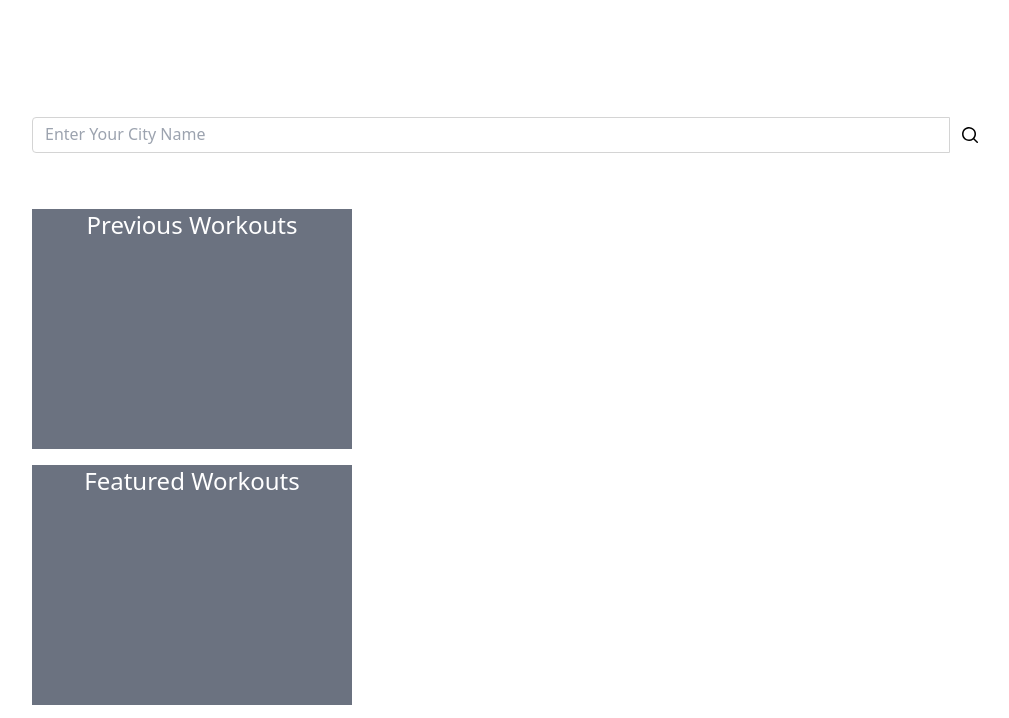
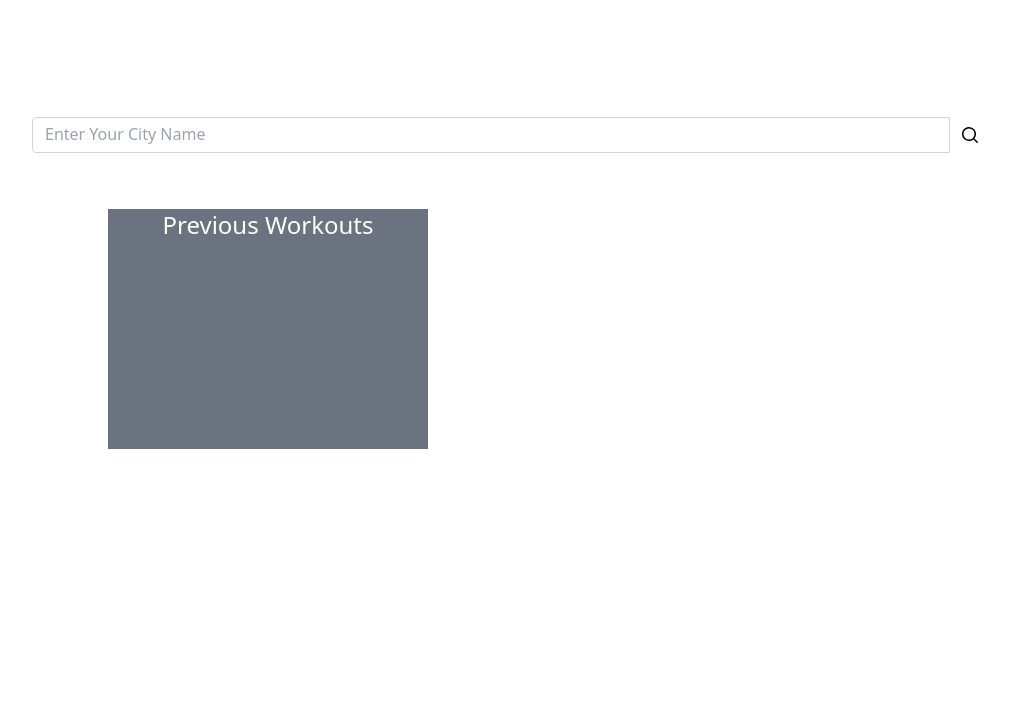
Before and after one commit to boydstacken/fitness-forecast, a plain HTML site: page index.html in a window 1280 px wide. Shown: the part 851-1569 px from the top of the page, without its empty margins (128-1137 px from the left). After the commit the page ends 1380 px from the top, so only its background shows below. Drawn offline with nearby package versions, Linux system fonts and the light colour scheme; files that its build step writes are made by us from their sources.

Commit message:
more formatting on html, menu items and added icon to browswer tab

```diff
--- a/index.html
+++ b/index.html
@@ -6,10 +6,13 @@
     <link rel="stylesheet" href="style.css" />
     <script src="https://cdn.tailwindcss.com"></script>
     <link rel="stylesheet" href="assets/css/style.css" />
+    <link rel="icon" href="Assets/FF Icon.png" />
   </head>
   <body>
     <header class="sticky top-0 z-30">
-      <nav class="sticky tp-0 flex items-center justify-center flex-wrap bg-blue-600 p-6">
+      <nav
+        class="sticky tp-0 flex items-center justify-center flex-wrap bg-blue-600 p-6"
+      >
         <h1 class="text-left text-3xl font-bold text-white pr-10">
           Fitness Forecast
         </h1>
@@ -44,16 +47,16 @@
     />
     <main class="container mx-auto px-40">
       <div class="flex mx-auto gap-4 justify-center">
-        <div class="grid md:grid-cols-2 grid-flow-row gap-4 flex-wrap justify-center text-white text-center place-items-center pt-10 pb-20 mn-h-screen">
+        <div
+          class="grid md:grid-cols-2 grid-flow-row gap-4 flex-wrap justify-center text-white text-center place-items-center pt-10 pb-20 mn-h-screen"
+        >
           <section class="Todays-Weather pt-10 pb-10">
-            <div class="bg-blue-600 w-80 h-60 text-2xl"
-              id="mainWeatherCard">
+            <div class="bg-blue-600 w-80 h-60 text-2xl" id="mainWeatherCard">
               <h2>Today's Weather</h2>
             </div>
           </section>
           <section class="Todays-Workout pt-10 pb-10">
-            <div class="bg-blue-600 w-80 h-60 text-2xl"
-              id="mainWorkoutCard">
+            <div class="bg-blue-600 w-80 h-60 text-2xl" id="mainWorkoutCard">
               <h2>Today's Workouts</h2>
             </div>
           </section>
@@ -90,19 +93,19 @@
           </span>
         </div>
       </div>
-        <div class = "flex mx-auto gap-4 justify-center grid md:grid-cols-1 grid-flow-cols flex-wrap gap-4 flex-wrap mx-auto text-white text-center place-items-left pt-10 pb-20">
-          <section class = "Previous Workouts">
-            <div class="container bg-gray-500 w-80 h-60 text-2xl">
+      <div
+        class="grid md:grid-cols-2 gap-4 flex-wrap mx-auto justify-center text-white text-center place-items-center pt-10 pb-20"
+      >
+        <div class="flex gap-4 my-auto items-center h-full" id="futureWorkoutCard">
+            <section class="container bg-gray-500 w-80 h-60 text-2xl">
               <h2>Previous Workouts</h2>
-          </section>
-          <section class = "Featured Workouts">
-            <div class="container bg-gray-500 w-80 h-60 text-2xl">
-              <h2>Featured Workouts</h2>
-          </section>
-          <div class="grid md:grid-cols-2 grid-flow-cols gap-4 flex-wrap mx-auto text-white text-center place-items-center pt-10 pb-20"
-            id="page-content">
-          </div>
+            </section>
         </div>
+        <div
+          class="grid md:grid-cols-2 grid-flow-cols gap-4 flex-wrap mx-auto text-white text-center place-items-center pt-10 pb-20"
+          id="page-content"
+        ></div>
+      </div>
     </main>
     <script src="https://code.jquery.com/jquery-3.5.1.min.js"></script>
     <script src="assets/js/script.js"></script>
```
